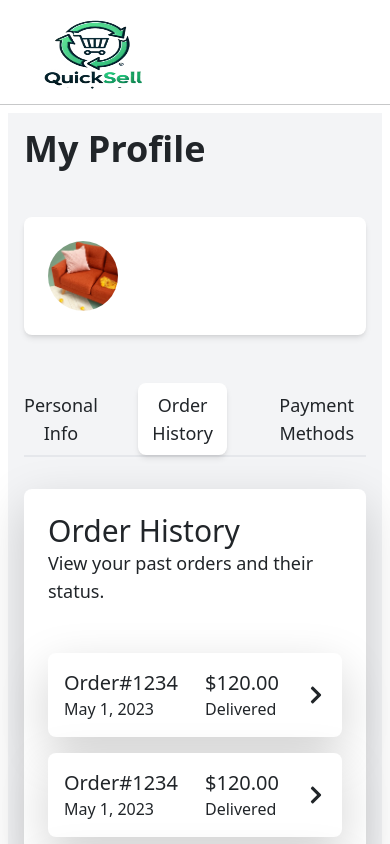
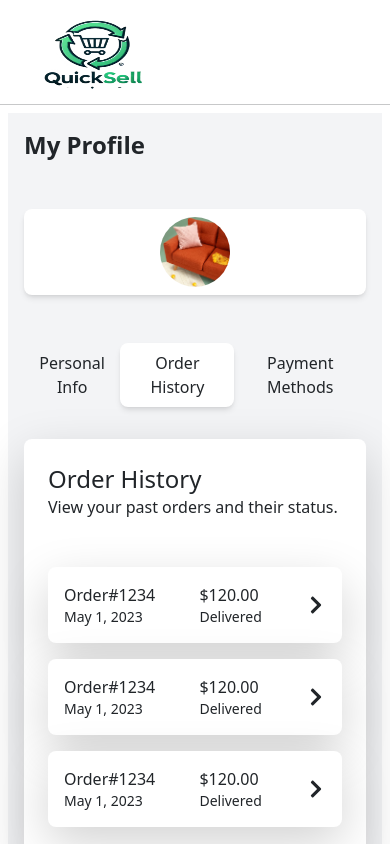
Before and after one commit to Gaire-Jeevan/QuickSell, a React (Vite) app: page /profile in a window 390 px wide. Both pictures are taken after a click on the button "Order History". Shown: the top 844 px of the page. Built offline with nearby package versions, Linux system fonts and the light colour scheme; no server answers.

Commit message:
Refactor Profile Page for responsiveness.

```diff
--- a/src/pages/UserProfile/EditProfile.tsx
+++ b/src/pages/UserProfile/EditProfile.tsx
@@ -57,8 +57,8 @@
   return (
     <div className="mt-10 shadow-xl p-4 bg-[#ffffff]">
       <div className="mb-10 space-y-1">
-        <h3 className="text-3xl font-bold ">Personal Inforamtion</h3>
-        <p className="text-lg">Update your personal details here.</p>
+        <h3 className="text-2xl md:text-3xl font-bold ">Personal Inforamtion</h3>
+        <p className="md:text-lg">Update your personal details here.</p>
       </div>
       <div className="">
         <form
--- a/src/pages/UserProfile/OrderHistoryPage.tsx
+++ b/src/pages/UserProfile/OrderHistoryPage.tsx
@@ -6,8 +6,8 @@
   return (
     <div className="shadow-lg rounded-lg bg-[#ffffff] p-4">
       <div className="mb-5">
-        <h2 className="font-medium text-3xl">Order History</h2>
-        <p className="text-lg">View your past orders and their status.</p>
+        <h2 className="font-medium text-2xl md:text-3xl">Order History</h2>
+        <p className="md:text-lg">View your past orders and their status.</p>
       </div>
 
       <div>
--- a/src/pages/UserProfile/OrderStatusCard.tsx
+++ b/src/pages/UserProfile/OrderStatusCard.tsx
@@ -4,12 +4,12 @@
   return (
     <div className="shadow-lg rounded-lg p-3 bg-[#ffffff] flex justify-between items-center mb-3">
         <div className="flex flex-col">
-          <p className="text-xl font-medium">Order#1234</p>
-          <p>May 1, 2023</p>
+          <p className="textlg md:text-xl font-medium">Order#1234</p>
+          <p className='text-sm md:text-lg'>May 1, 2023</p>
         </div>
         <div>
-          <p className="text-xl font-medium">$120.00</p>
-          <p>Delivered</p>
+          <p className="textlg md:text-xl font-medium">$120.00</p>
+          <p className='text-sm md:text-lg'>Delivered</p>
         </div>
         <span><FaChevronRight size={20}/></span>
 
--- a/src/pages/UserProfile/PaymentMethods.tsx
+++ b/src/pages/UserProfile/PaymentMethods.tsx
@@ -5,8 +5,8 @@
   return (
     <div className="shadow-lg rounded-lg bg-[#ffffff] p-4">
       <div className="mb-5">
-        <h2 className="font-medium text-3xl">Order History</h2>
-        <p className="text-lg">View your past orders and their status.</p>
+        <h2 className="font-medium text-2xl md:text-3xl">Order History</h2>
+        <p className="md:text-lg">View your past orders and their status.</p>
       </div>
 
       <div>
@@ -18,11 +18,11 @@
             <FiCreditCard size={30}/>
             </div>
             <div>
-              <p className="text-xl font-medium">Visa ending in 4321</p>
-              <p>Expires 12/24</p>
+              <p className="md:text-xl font-medium">Visa ending in 4321</p>
+              <p className='text-sm'>Expires 12/24</p>
             </div>
         </div>
-        <span className='text-lg font-medium'>Edit</span>
+        <span className='md:text-lg font-medium'>Edit</span>
 
       </div>
 
--- a/src/pages/UserProfile/ProfileSummary.tsx
+++ b/src/pages/UserProfile/ProfileSummary.tsx
@@ -36,15 +36,17 @@
   return (
     <div className="mt-4">
 
-      <div className="shadow-md rounded-lg flex mt-3 p-4 bg-[#ffffff]">
-        <img
-          className="w-[70px] h-[70px] rounded-full"
-          src={sofaSet}
-          alt="profile picture of user"
-        />
-        <div className="flex flex-col ml-5">
+      <div className="shadow-md rounded-lg flex flex-col justify-center md:justify-start  items-center md:flex-row mt-3 p-2 md:p-4 bg-[#ffffff]">
+        <div >
+          <img
+            className="w-[70px] h-[70px] rounded-full"
+            src={sofaSet}
+            alt="profile picture of user"
+          />
+        </div>
+        <div className="flex flex-col justify-center  md:items-start items-center ml-5">
           <h4 className="font-medium text-lg">{firstName} {lastName}</h4>
-          <p>{userEmail}</p>
+          <p >{userEmail}</p>
           <p>{countryCode} {phone}</p>
         </div>
       </div>
--- a/src/pages/UserProfile/UserProfilePage.tsx
+++ b/src/pages/UserProfile/UserProfilePage.tsx
@@ -27,13 +27,13 @@
     <>
       <NavBar showFullNav={false} />
       <div className="m-2 p-3 bg-[#f3f4f6]">
-        <h2 className="text-4xl font-bold">My Profile</h2>
+        <h2 className="text-2xl md:text-4xl font-bold">My Profile</h2>
 
         <div className="my-5">
           <ProfileSummary />
         </div>
         {/* Tab navigations */}
-        <div className="border-b-2 mb-8 flex space-x-10 text-lg">
+        <div className="flex md:space-x-12 md:text-lg mt-5 mb-8">
           <button
             onClick={() => setActiveTab("personal-info")}
             className={`${activeTab === "personal-info" ? "shadow-md rounded-lg p-2 bg-[#ffffff] font-medium" : ""}`}
--- a/src/pages/userDashboard/RecentSales.tsx
+++ b/src/pages/userDashboard/RecentSales.tsx
@@ -4,8 +4,8 @@
   return (
     <div className="mt-5 shadow-lg rounded-lg p-4 bg-[#fff]">
       <div className="mb-5 space-y-1">
-        <h3 className="text-3xl font-bold">Recent Sales</h3>
-        <p className="text-lg">Your latest sales</p>
+        <h3 className="text-xl md:text-3xl font-bold">Recent Sales</h3>
+        <p className="md:text-lg">Your latest sales</p>
       </div>
       <div className="flex flex-col space-y-5">
         <div className="flex justify-between items-center shadow-lg p-3 md:p-4 rounded-lg bg-[#fff]">
```
